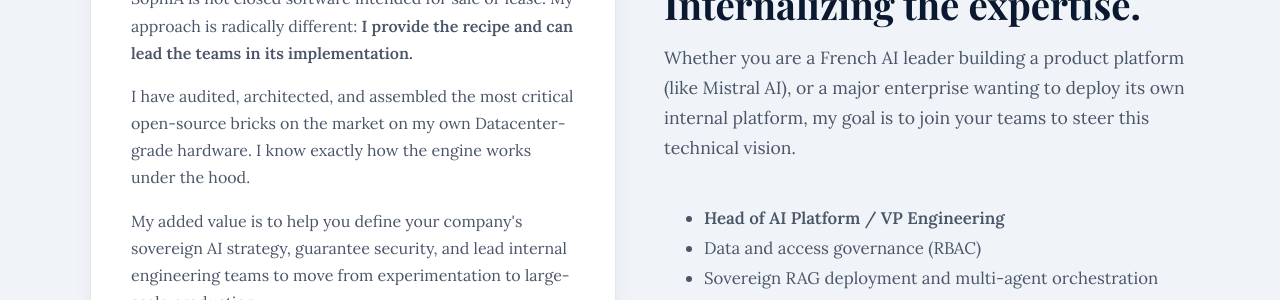
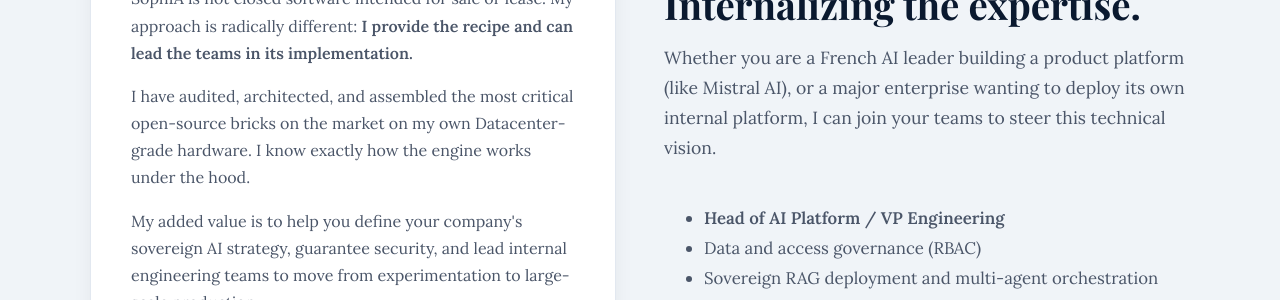
Before and after one commit to Kisai-DG-SLU/SophIA, a Jekyll site: the page built from index.html, in a window 1280 px wide and 900 px high, scrolled down 2191 px. Shown: the part 214-514 px from the top of the window. Built offline with Jekyll 4.4.1, drawn with Linux system fonts in a browser that asks for light colours.

Commit message:
Posture FR/EN : mon objectif est → je peux (intro)

```diff
--- a/_includes/footer.html
+++ b/_includes/footer.html
@@ -97,7 +97,7 @@
           p3: "My added value is to help you define your company's sovereign AI strategy, guarantee security, and lead internal engineering teams to move from experimentation to large-scale production.",
           btn: "Discover my profile",
           h2: "Internalizing the expertise.",
-          intro: "Whether you are a French AI leader building a product platform (like Mistral AI), or a major enterprise wanting to deploy its own internal platform, my goal is to join your teams to steer this technical vision.",
+          intro: "Whether you are a French AI leader building a product platform (like Mistral AI), or a major enterprise wanting to deploy its own internal platform, I can join your teams to steer this technical vision.",
           li1: "<strong>Head of AI Platform / VP Engineering</strong>",
           li2: "Data and access governance (RBAC)",
           li3: "Sovereign RAG deployment and multi-agent orchestration",
--- a/_includes/i18n/index.js
+++ b/_includes/i18n/index.js
@@ -35,7 +35,7 @@ const pageTranslations = {
           p3: "Ma valeur ajoutée est de vous aider à définir la stratégie d'IA souveraine de votre entreprise, de garantir la sécurité, et de diriger les équipes d'ingénierie internes pour passer de l'expérimentation à la mise en production à grande échelle.",
           btn: "Découvrir mon profil",
           h2: "Internaliser la compétence.",
-          intro: "Que vous soyez un leader français de l'IA construisant une plateforme produit (comme Mistral AI), ou une entreprise majeure souhaitant déployer sa propre plateforme interne, mon objectif est d'intégrer vos équipes pour piloter cette vision technique.",
+          intro: "Que vous soyez un leader français de l'IA construisant une plateforme produit (comme Mistral AI), ou une entreprise majeure souhaitant déployer sa propre plateforme interne, je peux intégrer vos équipes pour piloter cette vision technique.",
           li1: "<strong>Head of AI Platform / VP Engineering</strong>",
           li2: "Gouvernance de la donnée et des accès (RBAC)",
           li3: "Déploiement RAG souverain et Orchestration multi-agents",
@@ -79,7 +79,7 @@ const pageTranslations = {
           p3: "My added value is to help you define your company's sovereign AI strategy, guarantee security, and lead internal engineering teams to move from experimentation to large-scale production.",
           btn: "Discover my profile",
           h2: "Internalizing the expertise.",
-          intro: "Whether you are a French AI leader building a product platform (like Mistral AI), or a major enterprise wanting to deploy its own internal platform, my goal is to join your teams to steer this technical vision.",
+          intro: "Whether you are a French AI leader building a product platform (like Mistral AI), or a major enterprise wanting to deploy its own internal platform, I can join your teams to steer this technical vision.",
           li1: "<strong>Head of AI Platform / VP Engineering</strong>",
           li2: "Data and access governance (RBAC)",
           li3: "Sovereign RAG deployment and multi-agent orchestration",
--- a/index.html
+++ b/index.html
@@ -117,7 +117,7 @@ custom_css: index
           <div>
             <h2 data-i18n="posture.h2">Internaliser la compétence.</h2>
             <p class="section-intro" data-i18n="posture.intro">
-              Que vous soyez un leader français de l'IA construisant une plateforme produit (comme Mistral AI), ou une entreprise majeure souhaitant déployer sa propre plateforme interne, mon objectif est d'intégrer vos équipes pour piloter cette vision technique.
+              Que vous soyez un leader français de l'IA construisant une plateforme produit (comme Mistral AI), ou une entreprise majeure souhaitant déployer sa propre plateforme interne, je peux intégrer vos équipes pour piloter cette vision technique.
             </p>
             <ul style="color: var(--text-muted); font-size: 1.05rem; line-height: 1.8;">
               <li data-i18n="posture.li1"><strong>Head of AI Platform / VP Engineering</strong></li>
```
Also changed, not shown: other parts of _includes/footer.html (+1 -1 lines).
